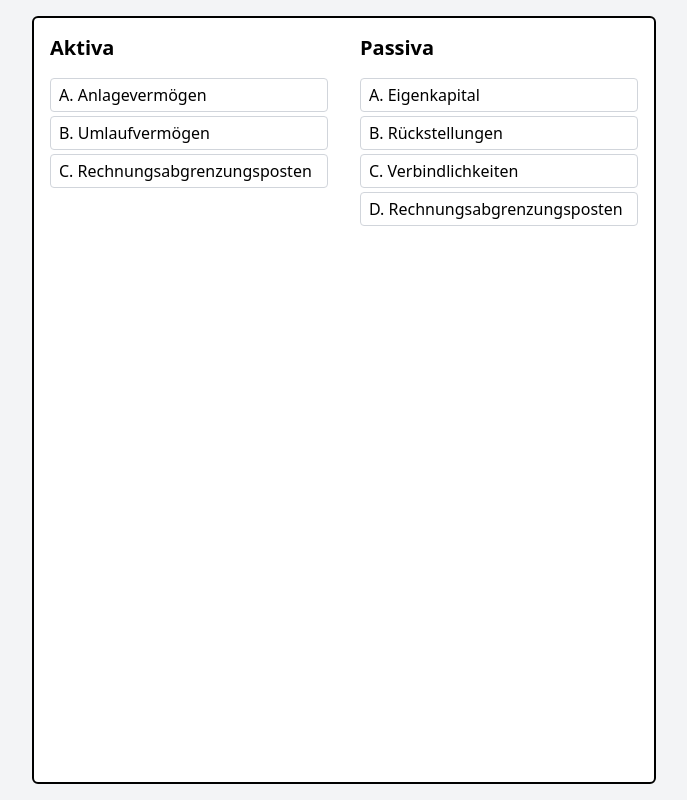
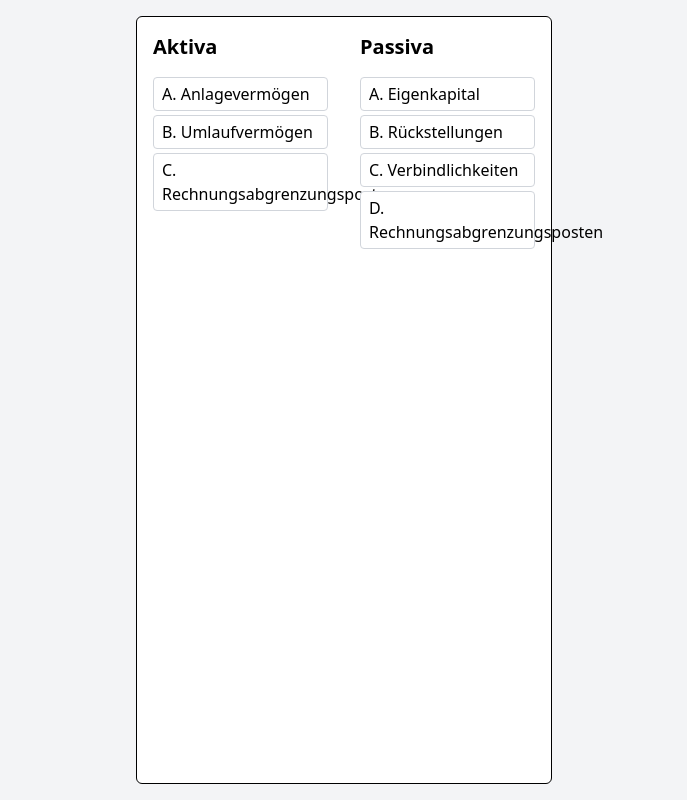
Before and after one commit to Interaktive-Bilanz/frontend, a React (Create React App) app: page / in a window 1280 px wide. Shown: the whole page, without its empty margins (296-983 px from the left). Built offline with nearby package versions, Linux system fonts and the light colour scheme.

Commit message:
simple working bilanz component working

```diff
--- a/src/components/bilanz/BilanzComponent.tsx
+++ b/src/components/bilanz/BilanzComponent.tsx
@@ -6,7 +6,7 @@ import data from "../../api/bilanz.json";
 
 const BilanzComponent: React.FC = () => {
   return (
-    <div className="flex w-1/2 bg-white border-black border-2 rounded-md border-solid">
+    <div className="flex w-1/3 bg-white border-black border rounded-md border-double">
       <BilanzColumn title="Aktiva" posten={data.aktiva.posten} />
       <BilanzColumn title="Passiva" posten={data.passiva.posten} />
     </div>
--- a/src/components/bilanz/BilanzItem.tsx
+++ b/src/components/bilanz/BilanzItem.tsx
@@ -9,7 +9,7 @@ const BilanzItem: React.FC<{ node: BilanzNode; level?: number }> = ({
   const [open, setOpen] = useState(false);
 
   return (
-    <div className={`ml-${level * 4} mt-1`}>
+    <div className={`ml-${level} mt-1`}>
       <button
         className="bg-white hover:bg-blue-100 border border-gray-300 rounded px-2 py-1 w-full text-left"
         onClick={() => setOpen(!open)}
@@ -22,7 +22,7 @@ const BilanzItem: React.FC<{ node: BilanzNode; level?: number }> = ({
           {node.struktur.konto?.map((konto, i) => (
             <button
               key={i}
-              className="ml-4 mt-1 bg-gray-100 hover:bg-blue-200 border border-gray-300 rounded px-2 py-1 w-full text-left"
+              className="mt-1 bg-green-100 hover:bg-green-400 border border-gray-300 rounded px-2 py-1 w-full text-left"
             >
               {konto.nr} {konto.name}
             </button>
```
